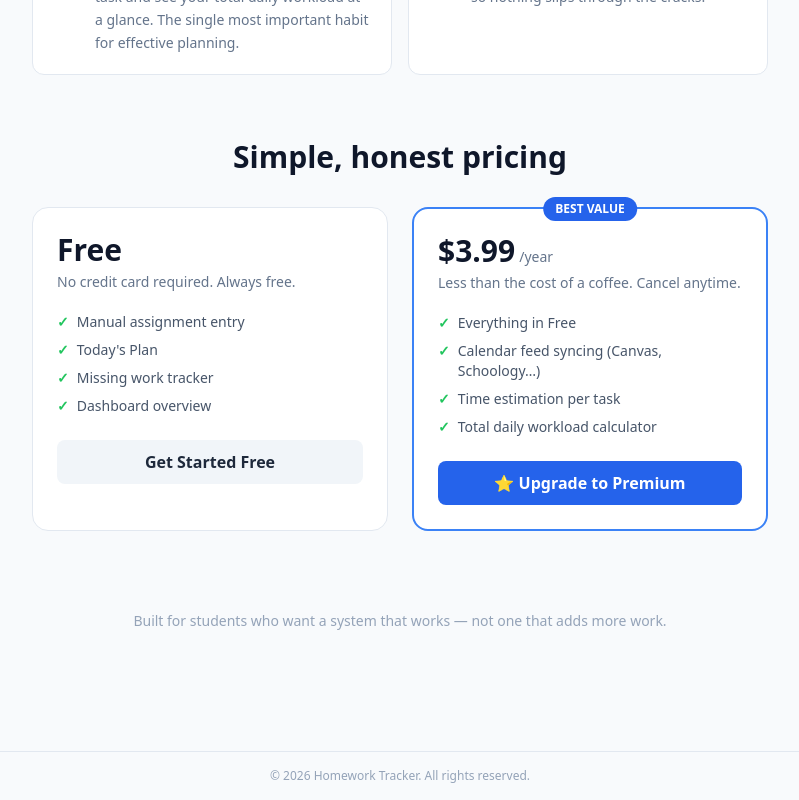
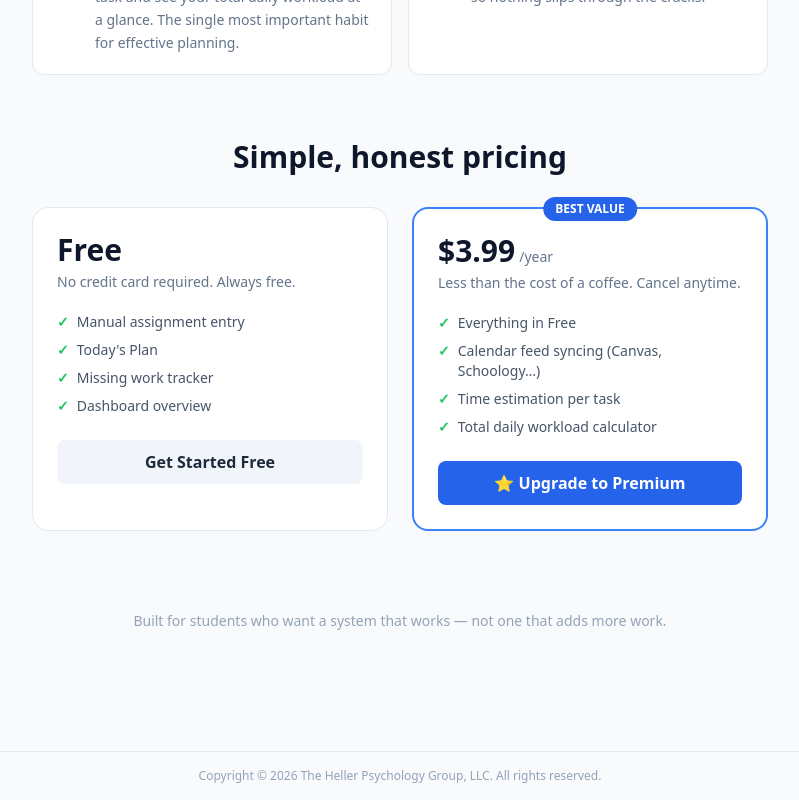
Before and after one commit to CareyH554400/homework-hero, a Next.js app: page / in a window 1280 px wide. Shown: the part 1680-2480 px from the top of the page, without its empty margins (240-1039 px from the left). Built offline with nearby package versions, Linux system fonts and the light colour scheme; no server answers.

Commit message:
Add copyright footer

```diff
--- a/app/layout.tsx
+++ b/app/layout.tsx
@@ -38,7 +38,7 @@ export default async function RootLayout({ children }: { children: React.ReactNo
         )}
         <main className="max-w-5xl mx-auto px-4 py-6">{children}</main>
         <footer className="border-t border-slate-200 mt-8 py-4 text-center text-xs text-slate-400">
-          © 2026 Homework Tracker. All rights reserved.
+          Copyright © 2026 The Heller Psychology Group, LLC. All rights reserved.
         </footer>
       </body>
     </html>
```
